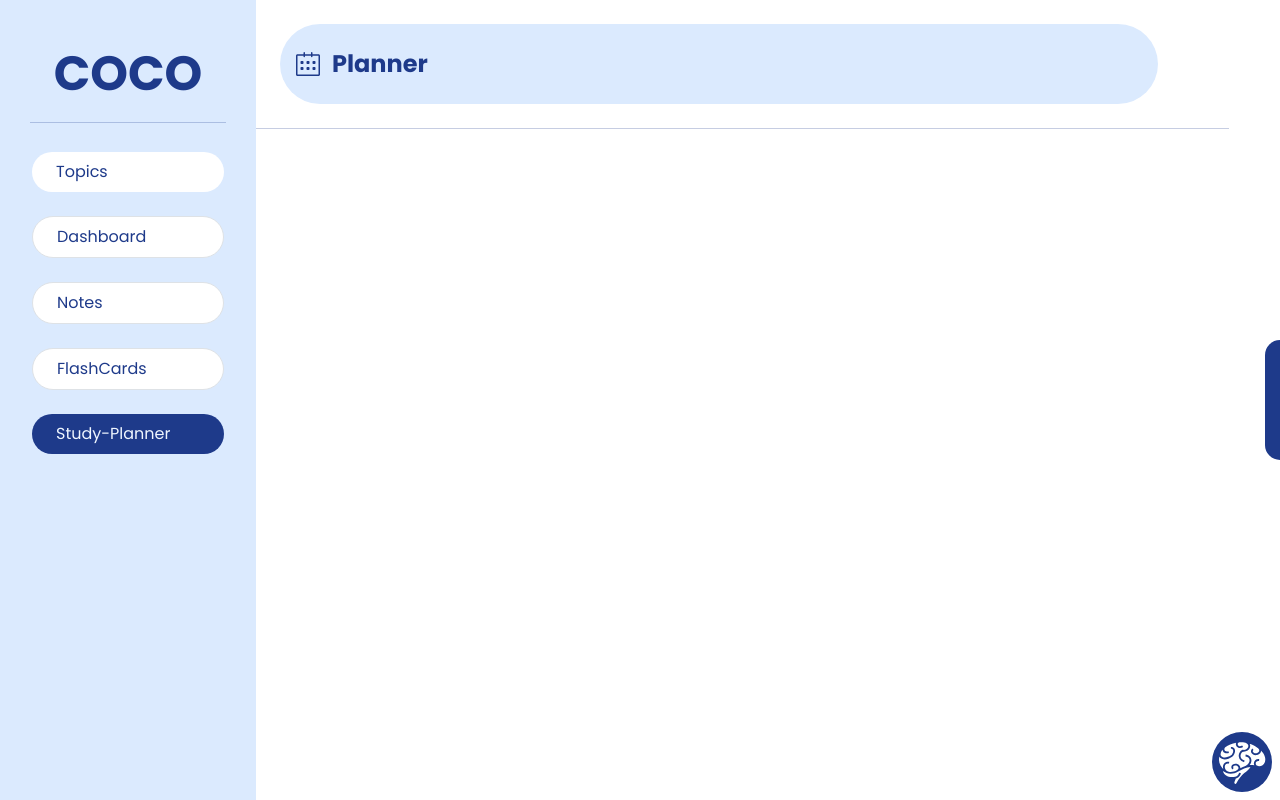
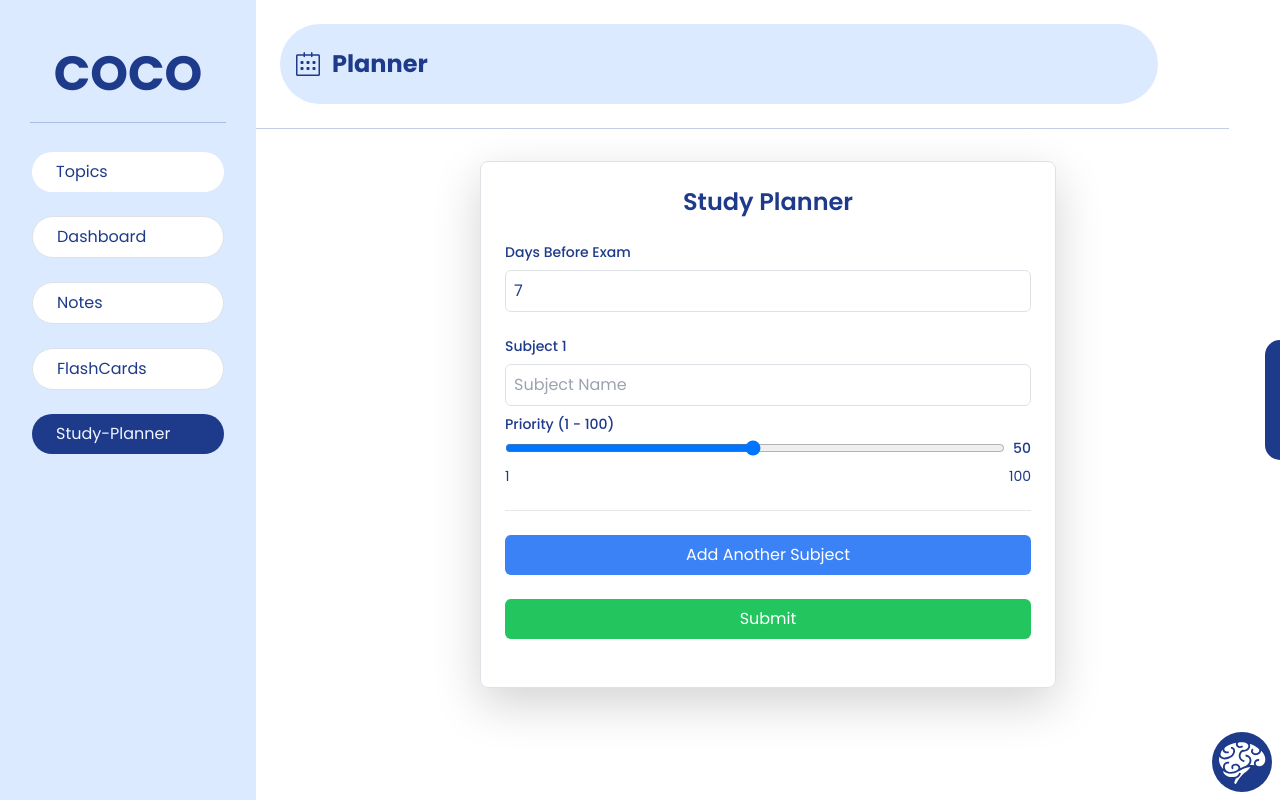
Before and after one commit to Prasun-Shiwakoti/Co-Co, a React (Vite) app in the folder frontend/: page /planner in a window 1280 px wide. Built offline with nearby package versions, Linux system fonts and the light colour scheme; a web font is replaced by a local one.

Commit message:
style:form fixed

```diff
--- a/frontend/src/Components/Flash.jsx
+++ b/frontend/src/Components/Flash.jsx
@@ -65,7 +65,7 @@ const Flash = () => {
           {flashCards.map((flashcard, index) => (
             <Card className="bg-transparent border-none flex items-center">
               <Card.Body
-                className="m-8 bg-blue-100 p-4 ml- rounded-lg h-auto max-h-[calc(1.5rem*9)] overflow-hidden cursor-pointer  cursor-pointer shadow-xl shadow-blue-200"
+                className="m-8 bg-blue-100 p-4 ml- rounded-lg h-auto max-h-[calc(1.5rem*9)] overflow-hidden   cursor-pointer shadow-xl shadow-blue-200"
                 onClick={() => {
                   navigate(`/flashcards/${flashcard.id}`);
                 }}
--- a/frontend/src/Components/StudyPlanner.jsx
+++ b/frontend/src/Components/StudyPlanner.jsx
@@ -6,6 +6,58 @@ const StudyPlanner = () => {
   const [studyPlan, setStudyPlan] = useState(null);
   const [loading, setLoading] = useState(false);
   const [error, setError] = useState("");
+  const [formData, setFormData] = useState({
+    daysBeforeExam: 0,
+    subjects: [],
+    priority: [],
+  });
+
+  // Initialize state for handling form inputs
+  const [daysBeforeExam, setDaysBeforeExam] = useState(7);
+  const [subjects, setSubjects] = useState([{ name: "", priority: 50 }]);
+
+  // Function to handle subject changes
+  const handleSubjectChange = (index, field, value) => {
+    const updatedSubjects = [...subjects];
+    updatedSubjects[index][field] = value;
+    setSubjects(updatedSubjects);
+  };
+
+  // Function to add a new subject
+  const handleAddSubject = () => {
+    setSubjects([...subjects, { name: "", priority: 50 }]);
+  };
+
+  // Function to remove a subject
+  const handleRemoveSubject = (index) => {
+    if (subjects.length > 1) {
+      const updatedSubjects = subjects.filter((_, i) => i !== index);
+      setSubjects(updatedSubjects);
+    }
+  };
+
+  // Handle form submission
+  const handleSubmit = (e) => {
+    e.preventDefault();
+
+    // Collect the data in the format for formData
+    const subjectData = subjects.map((subject) => ({
+      name: subject.name,
+      priority: subject.priority,
+    }));
+
+    const data = {
+      daysBeforeExam: daysBeforeExam,
+      subjects: subjectData,
+      priority: subjects.map((subject) => subject.priority),
+    };
+
+    // Update the formData state
+    setFormData(data);
+
+    // Log the form data (you can send it to backend or process it further)
+    console.log("Form Data: ", data);
+  };
 
   useEffect(() => {
     fetchStudyPlan();
@@ -52,6 +104,127 @@ const StudyPlanner = () => {
           <hr className="border-blue-900 w-[95%] " />
         </div>
       </div>
+      <div
+        className="max-w-xl m-8 mx-auto p-6 border border-gray-300 rounded-lg shadow-lg text-blue-900 max-h-[75vh] overflow-y-auto"
+        style={{
+          scrollbarWidth: "thin", // For Firefox
+          WebkitScrollbar: {
+            width: "8px", // For Webkit Browsers (e.g., Chrome)
+          },
+          WebkitScrollbarThumb: {
+            backgroundColor: "#1E3A8A", // blue-900
+          },
+        }}
+      >
+        <h2 className="text-2xl font-semibold text-center mb-4">
+          Study Planner
+        </h2>
+
+        <form onSubmit={handleSubmit} className="">
+          {/* Days Before Exam */}
+          <div className="mb-4">
+            <label
+              htmlFor="daysBeforeExam"
+              className="block text-sm font-medium mb-2"
+            >
+              Days Before Exam
+            </label>
+            <input
+              type="number"
+              id="daysBeforeExam"
+              min="1"
+              value={daysBeforeExam}
+              onChange={(e) => setDaysBeforeExam(e.target.value)}
+              className="w-full p-2 border border-gray-300 rounded-md"
+            />
+          </div>
+
+          {/* Subjects */}
+          {subjects.map((subject, index) => (
+            <div key={index} className="mb-4 border-b pb-4">
+              <div className="flex justify-between items-center mb-2">
+                <label
+                  htmlFor={`subject-${index}`}
+                  className="block text-sm font-medium"
+                >
+                  Subject {index + 1}
+                </label>
+                {subjects.length > 1 && (
+                  <button
+                    type="button"
+                    onClick={() => handleRemoveSubject(index)}
+                    className="text-red-600 hover:text-red-800"
+                  >
+                    Remove
+                  </button>
+                )}
+              </div>
+
+              {/* Subject Name */}
+              <input
+                type="text"
+                id={`subject-${index}`}
+                placeholder="Subject Name"
+                value={subject.name}
+                onChange={(e) =>
+                  handleSubjectChange(index, "name", e.target.value)
+                }
+                className="w-full p-2 border border-gray-300 rounded-md mb-2"
+              />
+
+              {/* Priority Slider */}
+              <label
+                htmlFor={`priority-${index}`}
+                className="block text-sm font-medium mb-1"
+              >
+                Priority (1 - 100)
+              </label>
+              <div className="flex items-center mb-2">
+                <input
+                  type="range"
+                  id={`priority-${index}`}
+                  min="1"
+                  max="100"
+                  value={subject.priority}
+                  onChange={(e) =>
+                    handleSubjectChange(index, "priority", e.target.value)
+                  }
+                  className="w-full"
+                />
+                <span className="ml-2 text-sm font-medium">
+                  {subject.priority}
+                </span>
+              </div>
+              <div className="flex justify-between text-sm">
+                <span>1</span>
+                <span>100</span>
+              </div>
+            </div>
+          ))}
+
+          {/* Add Another Subject */}
+          <div className="mb-4">
+            <button
+              type="button"
+              onClick={handleAddSubject}
+              className="w-full py-2 bg-blue-500 text-white rounded-md hover:bg-blue-600"
+            >
+              Add Another Subject
+            </button>
+          </div>
+
+          {/* Submit Button */}
+          <div className="mb-4">
+            <button
+              type="submit"
+              className="w-full py-2 bg-green-500 text-white rounded-md hover:bg-green-600"
+            >
+              Submit
+            </button>
+          </div>
+        </form>
+      </div>
+
       <div className="m-8">
         {loading ? (
           <Spinner />
--- a/frontend/src/Components/Subjects.jsx
+++ b/frontend/src/Components/Subjects.jsx
@@ -112,7 +112,7 @@ const Subjects = () => {
             {/* "+" button to add a subject */}
             <div className=" flex justify-start w-[20vw] ">
               <div
-                className="ml-8 flex justify-center items-center bg-blue-100 p-4 rounded-md cursor-pointer w-full h-full  cursor-pointer shadow-xl shadow-blue-200"
+                className="ml-8 flex justify-center items-center bg-blue-100 p-4 rounded-md  w-full h-full  cursor-pointer shadow-xl shadow-blue-200"
                 onClick={() => setModal(true)}
               >
                 <div className="text-blue-900 text-4xl flex justify-center items-center text-center ">
```
